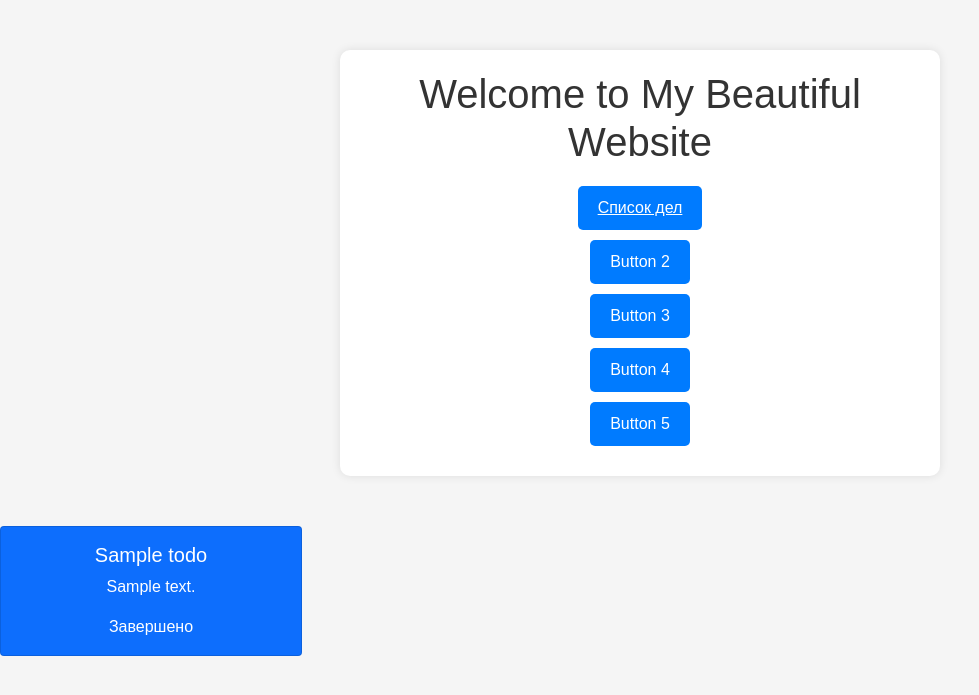
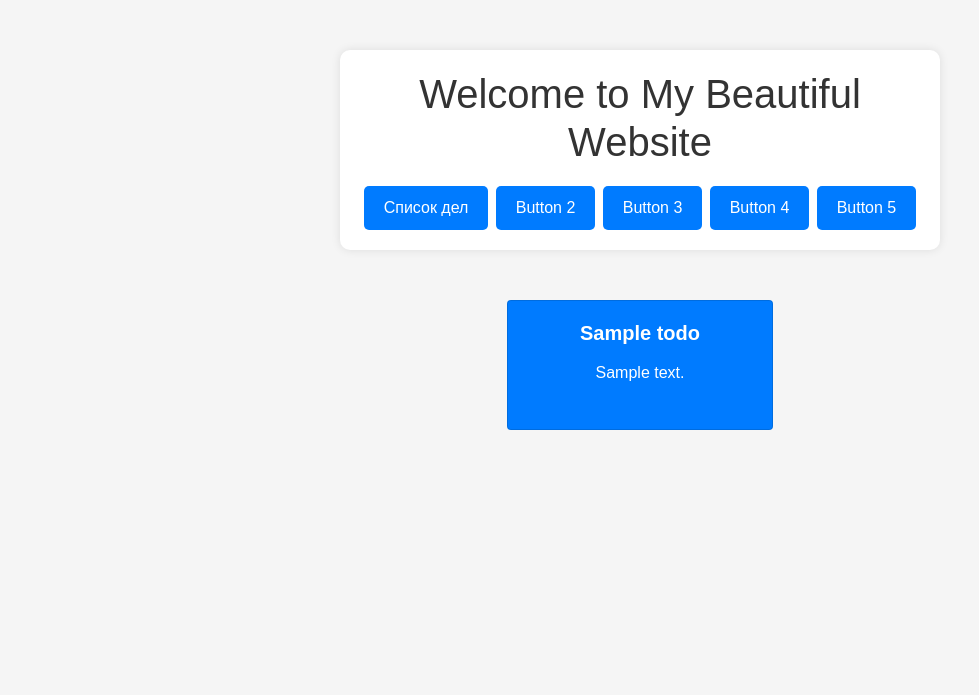
Before and after one commit to Azzlem/To-do-list, a Django app: page /todo_list/ in a window 1280 px wide. Shown: the top 695 px of the page, without its empty margins (0-979 px from the left). Run offline with Django 5.2, Linux system fonts and the light colour scheme; tables that the repository leaves empty hold one stand-in row (values such as "Sample post"); some libraries are stand-ins or nearby versions.

Commit message:
отредактировал hlml файл to_do list

```diff
--- a/todo/templates/base.html
+++ b/todo/templates/base.html
@@ -4,11 +4,9 @@
     <meta charset="UTF-8">
     <meta name="viewport" content="width=device-width, initial-scale=1.0">
     <title>My Beautiful Website</title>
-    <!-- Подключение Bootstrap CSS -->
-    <link href="https://cdn.jsdelivr.net/npm/bootstrap@5.0.2/dist/css/bootstrap.min.css" rel="stylesheet">
-
+    <!-- Подключение Bootstrap CSS (если еще не подключено) -->
+    <link href="https://maxcdn.bootstrapcdn.com/bootstrap/4.0.0/css/bootstrap.min.css" rel="stylesheet">
     <style>
-        /* Ваши собственные стили здесь */
         body {
             font-family: Arial, sans-serif;
             background-color: #f5f5f5;
@@ -32,13 +30,11 @@
 
         .button-container {
             display: flex;
-            flex-direction: column;
-            align-items: center;
+            justify-content: space-around; /* Равномерное распределение по горизонтали */
             margin-top: 20px;
         }
 
         .button {
-            margin-bottom: 10px;
             padding: 10px 20px;
             background-color: #007bff;
             color: #ffffff;
@@ -68,5 +64,16 @@
 
 {% block content %}
 {% endblock %}
+
+<!-- Подключение Bootstrap JS (если нужно) -->
+<script src="https://code.jquery.com/jquery-3.2.1.slim.min.js"
+        integrity="sha384-KJ3o2DKtIkvYIK3UENzmM7KCkRr/rE9/Qpg6aAZGJwFDMVNA/GpGFF93hXpG5KkN"
+        crossorigin="anonymous"></script>
+<script src="https://cdnjs.cloudflare.com/ajax/libs/popper.js/1.12.9/umd/popper.min.js"
+        integrity="sha384-ApNbgh9B+Y1QKtv3Rn7W3mgPxhU9K/ScQsAP7hUibX39j7fakFPskvXusvfa0b4Q"
+        crossorigin="anonymous"></script>
+<script src="https://maxcdn.bootstrapcdn.com/bootstrap/4.0.0/js/bootstrap.min.js"
+        integrity="sha384-JZR6Spejh4U02d8jOt6vLEHfe/JQGiRRSQQxSfFWpi1MquVdAyjUar5+76PVCmYl"
+        crossorigin="anonymous"></script>
 </body>
 </html>
--- a/todo/templates/todo_list.html
+++ b/todo/templates/todo_list.html
@@ -2,15 +2,13 @@
 
 {% block content %}
 
-    <div class="row">
+    <div class="row justify-content-center">
         {% for object in object_list %}
-            <div class="col-sm-3 mb-4">
-                <div class="card bg-primary text-white">
+            <div class="col-md-4 col-lg-3 mb-4">
+                <div class="card text-white shadow {% if object.completed %}bg-primary{% else %}bg-warning{% endif %} mx-3">
                     <div class="card-body">
-                        <h5 class="card-title text-center">{{ object.title }}</h5>
-                        <p class="card-text text-center">{{ object.description }}</p>
-                        <p class="card-text text-center">{% if object.completed %}Завершено{% else %}Не
-                            завершено{% endif %}</p>
+                        <h5 class="card-title text-center font-weight-bold mb-3">{{ object.title }}</h5>
+                        <p class="card-text text-center mb-4">{{ object.description }}</p>
                     </div>
                 </div>
             </div>
```
Lines whose indentation alone changed are shown as unchanged.
